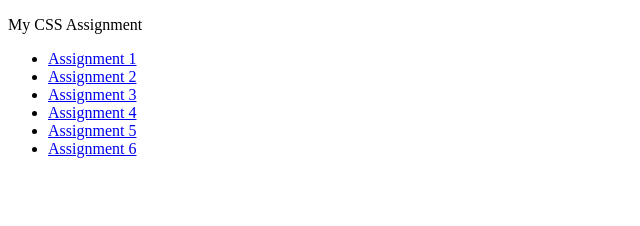
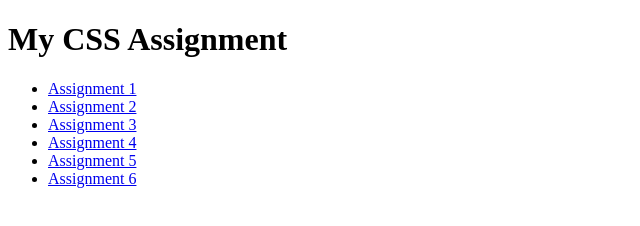
Before and after one commit to Gideon-Omole/CSS, a plain HTML site: page index.html in a window 1280 px wide. Shown: the whole page, without its empty margins (0-640 px from the left). Drawn offline with Linux system fonts and the light colour scheme.

Commit message:
updated index.html

```diff
--- a/index.html
+++ b/index.html
@@ -3,11 +3,11 @@
 <head>
     <meta charset="UTF-8">
     <meta name="viewport" content="width=device-width, initial-scale=1.0">
-    <title>My HTML Assignment</title>
+    <title>My CSS Assignment</title>
 </head>
 <body>
 
-    <p>My CSS Assignment</p>
+    <h1>My CSS Assignment</h1>
 
     <ul>
         <li><a href="/CSS Assignments/Assignment 1-4/Otter.html">Assignment 1</a></li>
```
